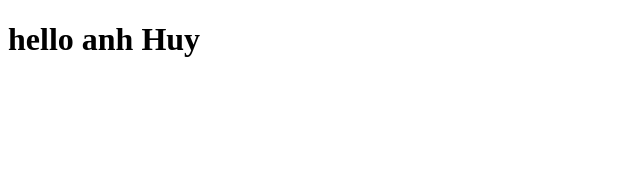
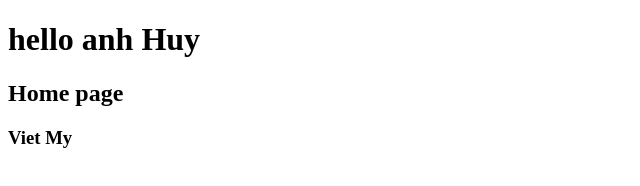
Before and after one commit to huytran56/pnv-huytran, a plain HTML site: page index3.html in a window 1280 px wide. Shown: the whole page, without its empty margins (0-640 px from the left). Drawn offline with Linux system fonts and the light colour scheme.

Commit message:
do Home page

```diff
--- a/index3.html
+++ b/index3.html
@@ -7,5 +7,7 @@
 </head>
 <body>
     <h1>hello anh Huy</h1>
+    <h2>Home page</h2>
+    <h3>Viet My</h3>
 </body>
 </html>
```
